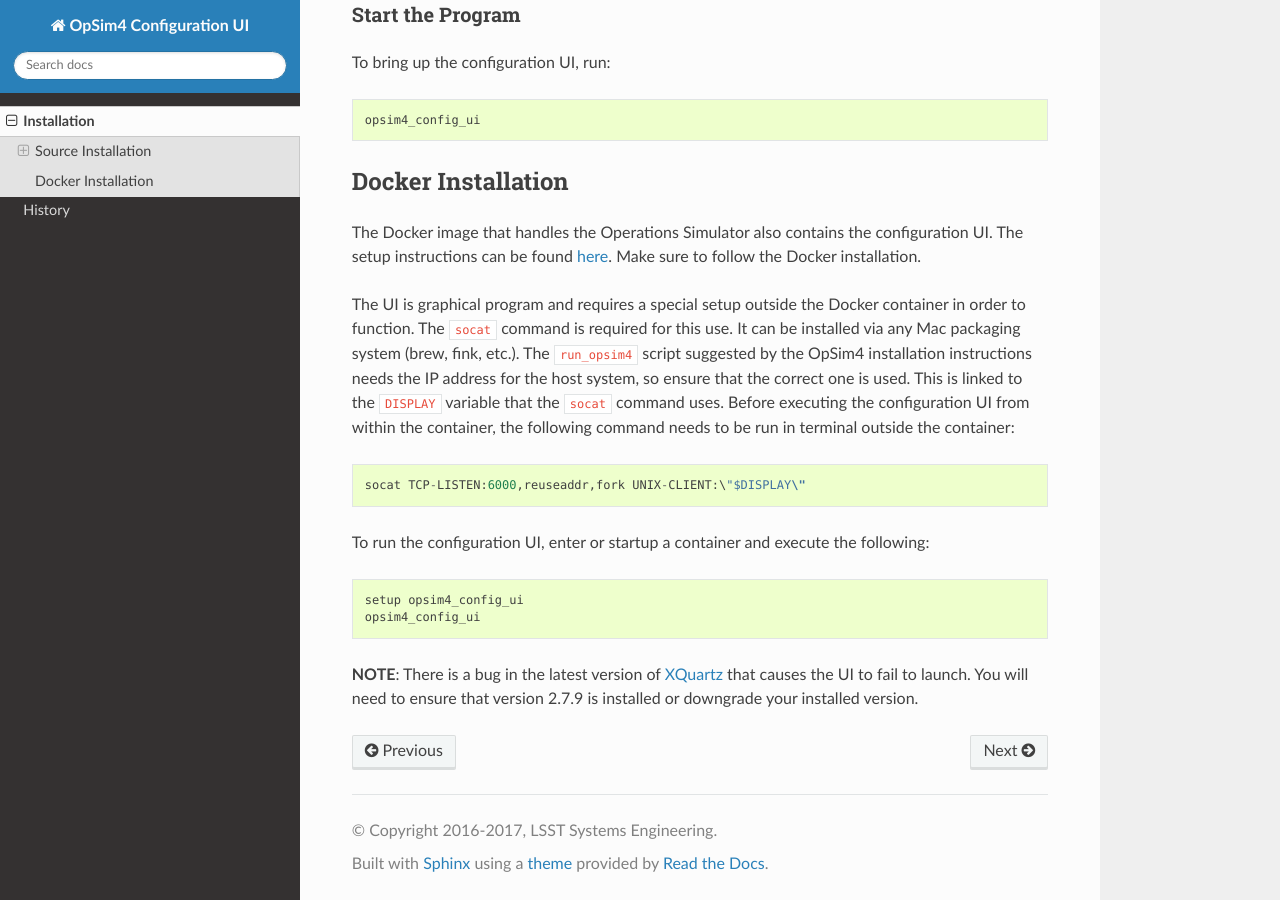
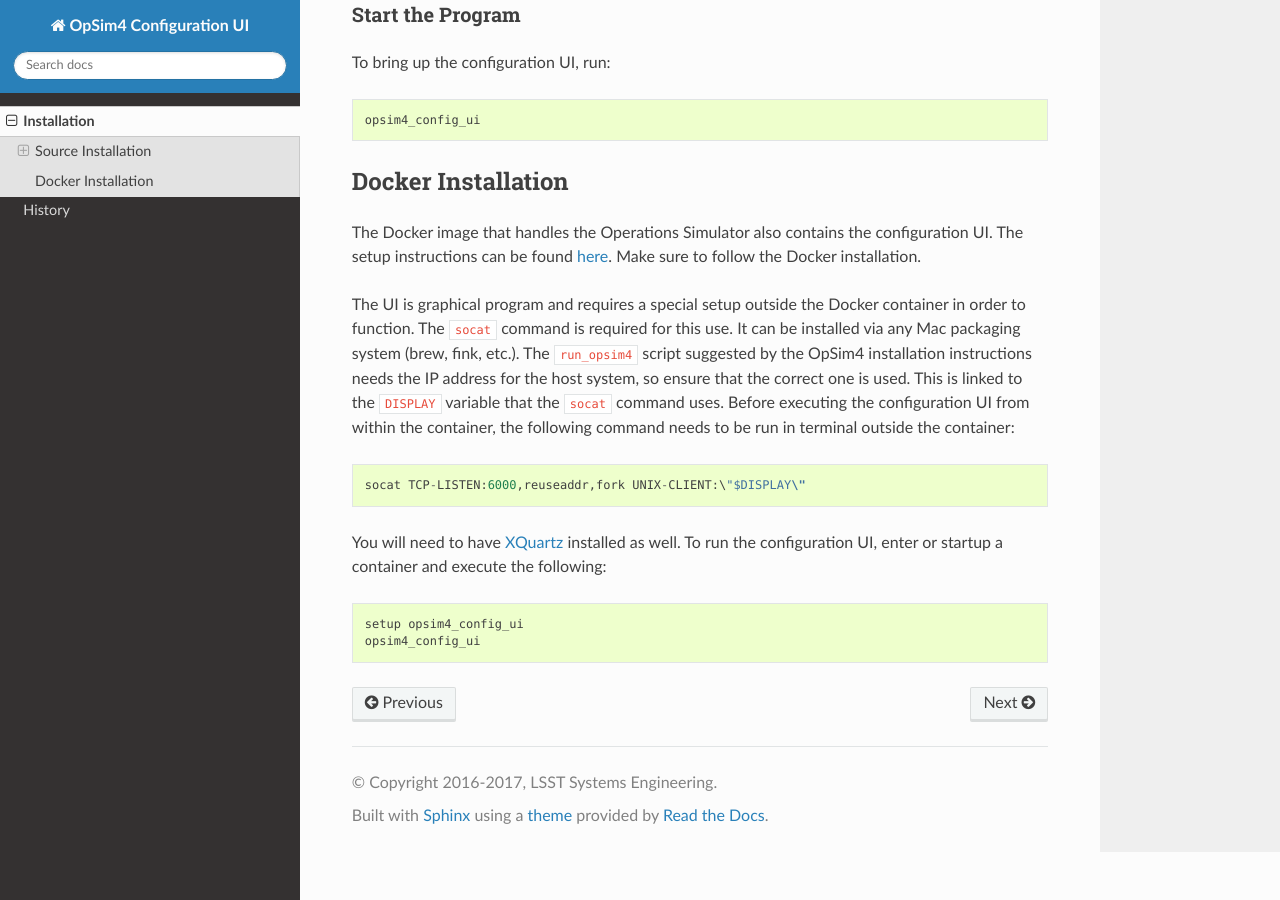
Before and after one commit to lsst-sims/opsim4_config_ui, a Sphinx documentation site: the page built from doc/installation.rst, in a window 1280 px wide and 900 px high, scrolled down 1249 px. Built offline with Sphinx 7.4.7 and the Read the Docs theme 2.0.0, drawn with Linux system fonts in a browser that asks for light colours; the version number could not be read and is left out.

Commit message:
Updating docker documentation.

```diff
--- a/doc/docker_installation.rst
+++ b/doc/docker_installation.rst
@@ -7,11 +7,9 @@ The UI is graphical program and requires a special setup outside the Docker cont
 
 	socat TCP-LISTEN:6000,reuseaddr,fork UNIX-CLIENT:\"$DISPLAY\"
 
-To run the configuration UI, enter or startup a container and execute the following::
+You will need to have XQuartz_ installed as well. To run the configuration UI, enter or startup a container and execute the following::
 
 	setup opsim4_config_ui
 	opsim4_config_ui
 
-**NOTE**: There is a bug in the latest version of XQuartz_ that causes the UI to fail to launch. You will need to ensure that version 2.7.9 is installed or downgrade your installed version.
-
 .. _XQuartz: https://www.xquartz.org/
```
